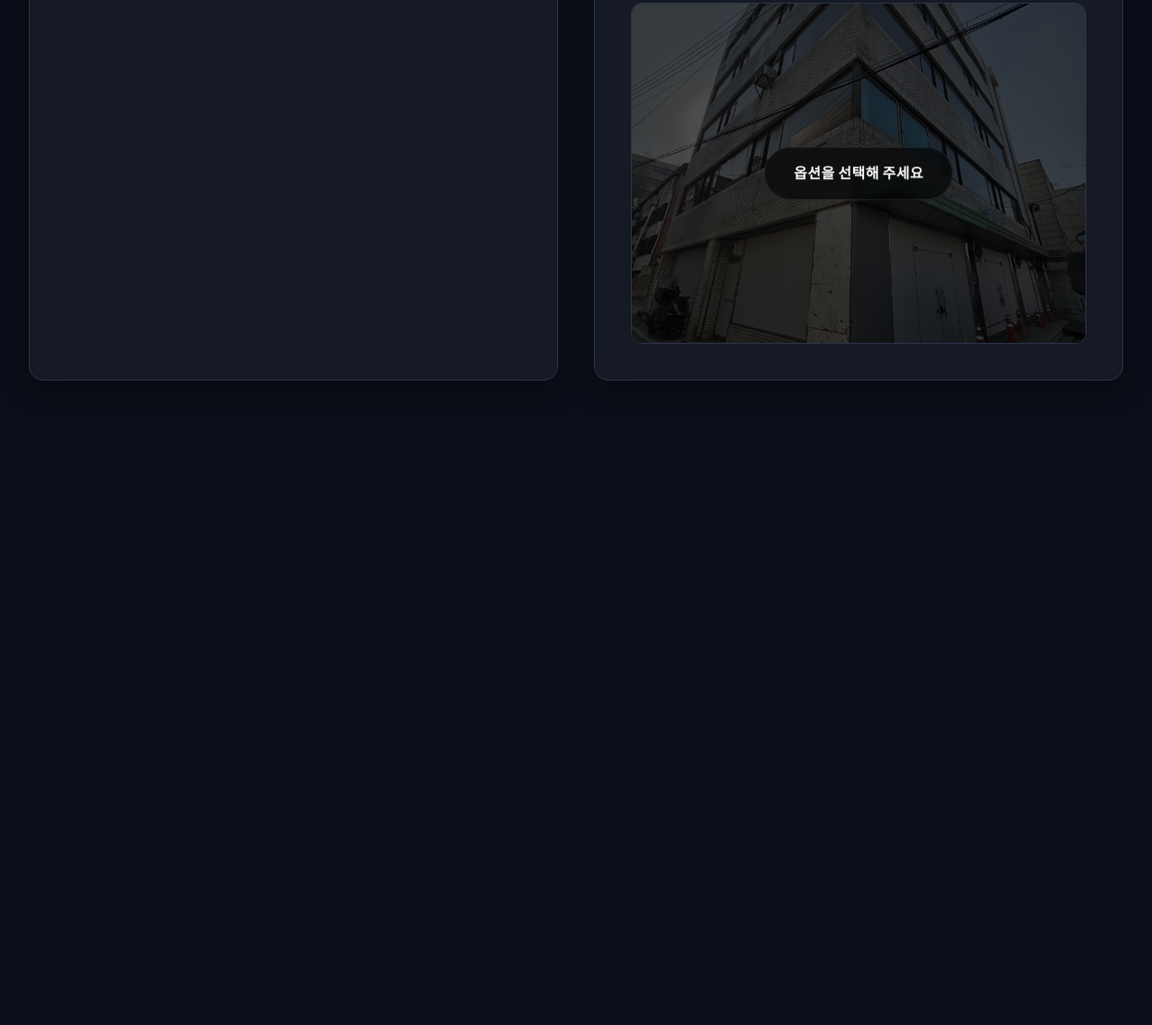
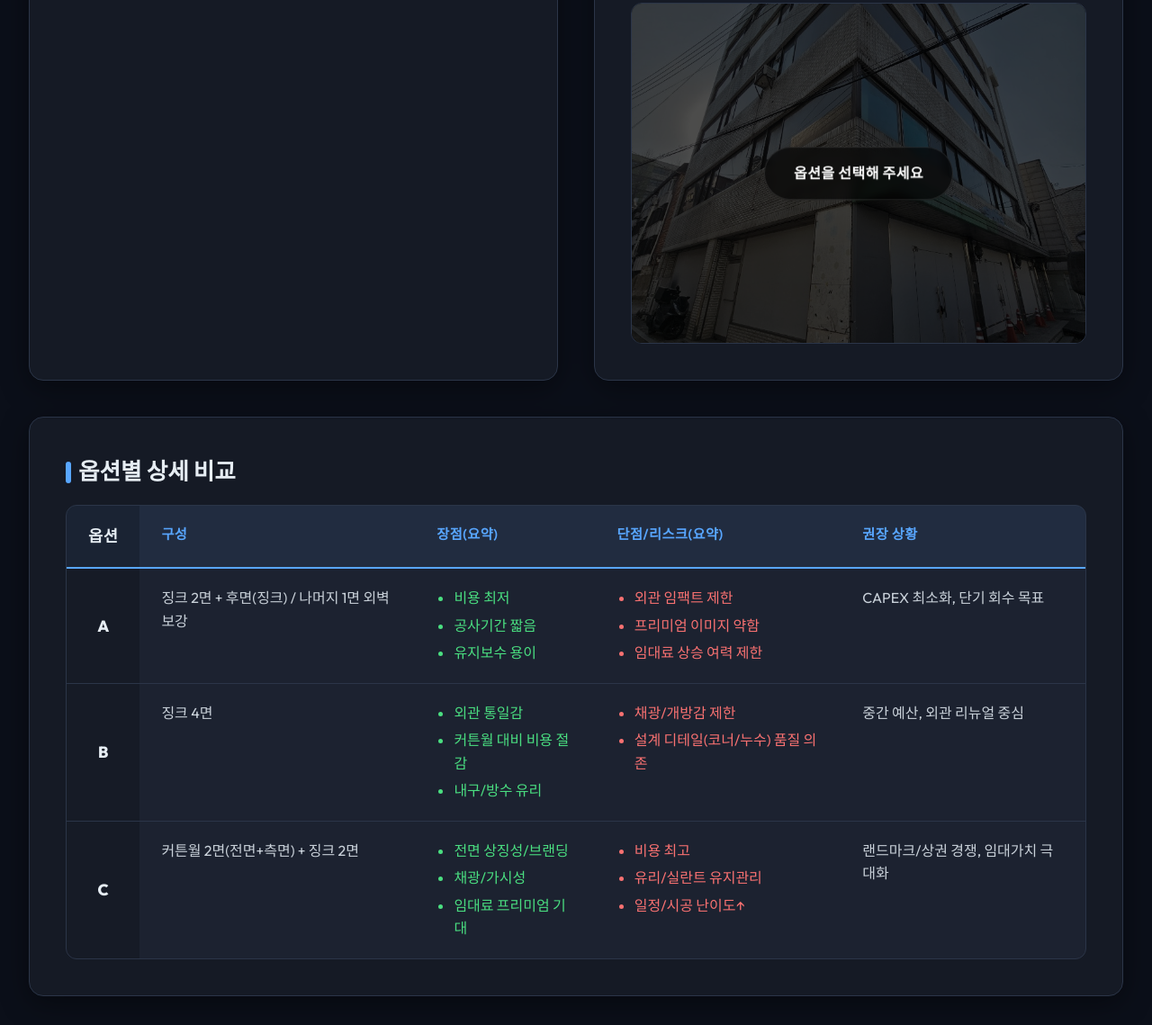
Before and after one commit to peterkimberlin/1530_Planner, a plain HTML site: page index.html in a window 1280 px wide. Shown: the part 912-2051 px from the top of the page at 90% size. Before the commit the page ends 1367 px from the top, so only its background shows below. Drawn offline with Linux system fonts and the light colour scheme.

Commit message:
Add sleek exterior options comparison table

```diff
--- a/index.html
+++ b/index.html
@@ -75,6 +75,81 @@
                                 <div class="overlay-text empty-state">옵션을 선택해 주세요</div>
                             </div>
                         </div>
+                    </div>
+                </div>
+
+                <div class="panel comparison-panel">
+                    <h2>옵션별 상세 비교</h2>
+                    <div class="table-container">
+                        <table class="sleek-table">
+                            <thead>
+                                <tr>
+                                    <th class="opt-col">옵션</th>
+                                    <th>구성</th>
+                                    <th>장점(요약)</th>
+                                    <th>단점/리스크(요약)</th>
+                                    <th>권장 상황</th>
+                                </tr>
+                            </thead>
+                            <tbody>
+                                <tr>
+                                    <td class="opt-col">A</td>
+                                    <td>징크 2면 + 후면(징크) / 나머지 1면 외벽보강</td>
+                                    <td>
+                                        <ul class="table-list pros">
+                                            <li>비용 최저</li>
+                                            <li>공사기간 짧음</li>
+                                            <li>유지보수 용이</li>
+                                        </ul>
+                                    </td>
+                                    <td>
+                                        <ul class="table-list cons">
+                                            <li>외관 임팩트 제한</li>
+                                            <li>프리미엄 이미지 약함</li>
+                                            <li>임대료 상승 여력 제한</li>
+                                        </ul>
+                                    </td>
+                                    <td>CAPEX 최소화, 단기 회수 목표</td>
+                                </tr>
+                                <tr>
+                                    <td class="opt-col">B</td>
+                                    <td>징크 4면</td>
+                                    <td>
+                                        <ul class="table-list pros">
+                                            <li>외관 통일감</li>
+                                            <li>커튼월 대비 비용 절감</li>
+                                            <li>내구/방수 유리</li>
+                                        </ul>
+                                    </td>
+                                    <td>
+                                        <ul class="table-list cons">
+                                            <li>채광/개방감 제한</li>
+                                            <li>설계 디테일(코너/누수) 품질 의존</li>
+                                        </ul>
+                                    </td>
+                                    <td>중간 예산, 외관 리뉴얼 중심</td>
+                                </tr>
+                                <tr>
+                                    <td class="opt-col">C</td>
+                                    <td>커튼월 2면(전면+측면) + 징크 2면</td>
+                                    <td>
+                                        <ul class="table-list pros">
+                                            <li>전면 상징성/브랜딩</li>
+                                            <li>채광/가시성</li>
+                                            <li>임대료 프리미엄 기대</li>
+                                        </ul>
+                                    </td>
+                                    <td>
+                                        <ul class="table-list cons">
+                                            <li>비용 최고</li>
+                                            <li>유리/실란트 유지관리</li>
+                                            <li>일정/시공 난이도↑</li>
+                                        </ul>
+                                    </td>
+                                    <td>랜드마크/상권 경쟁, 임대가치 극대화</td>
+                                </tr>
+                            </tbody>
+                        </table>
                     </div>
                 </div>
             </section>
--- a/style.css
+++ b/style.css
@@ -533,3 +533,91 @@ h3 {
 .breakdown-row.total .item-cost {
     color: #4ade80;
 }
+
+/* Sleek Comparison Table */
+.comparison-panel {
+    margin-top: 2.5rem;
+}
+
+.table-container {
+    overflow-x: auto;
+    border-radius: 12px;
+    border: 1px solid var(--border-color);
+    background: var(--card-bg);
+    margin-top: 1rem;
+}
+
+.sleek-table {
+    width: 100%;
+    border-collapse: collapse;
+    text-align: left;
+}
+
+.sleek-table th,
+.sleek-table td {
+    padding: 1.25rem 1.5rem;
+    border-bottom: 1px solid var(--border-color);
+    vertical-align: top;
+    line-height: 1.6;
+}
+
+.sleek-table thead {
+    background: rgba(88, 166, 255, 0.08);
+}
+
+.sleek-table th {
+    font-weight: 600;
+    color: var(--primary);
+    font-size: 0.95rem;
+    letter-spacing: 0.5px;
+    border-bottom: 2px solid var(--primary);
+    white-space: nowrap;
+}
+
+.sleek-table tbody tr {
+    transition: background 0.3s;
+}
+
+.sleek-table tbody tr:hover {
+    background: rgba(255, 255, 255, 0.03);
+}
+
+.sleek-table tbody tr:last-child td {
+    border-bottom: none;
+}
+
+.sleek-table .opt-col {
+    font-weight: 800;
+    font-size: 1.1rem;
+    color: var(--text-main);
+    text-align: center;
+    vertical-align: middle;
+    background: rgba(0, 0, 0, 0.2);
+    width: 60px;
+}
+
+.sleek-table td {
+    color: #c9d1d9;
+}
+
+.table-list {
+    margin: 0;
+    padding-left: 1.2rem;
+}
+
+.table-list li {
+    margin-bottom: 0.3rem;
+    font-weight: 400;
+}
+
+.table-list li:last-child {
+    margin-bottom: 0;
+}
+
+.table-list.pros li {
+    color: #4ade80;
+}
+
+.table-list.cons li {
+    color: #f87171;
+}
```
